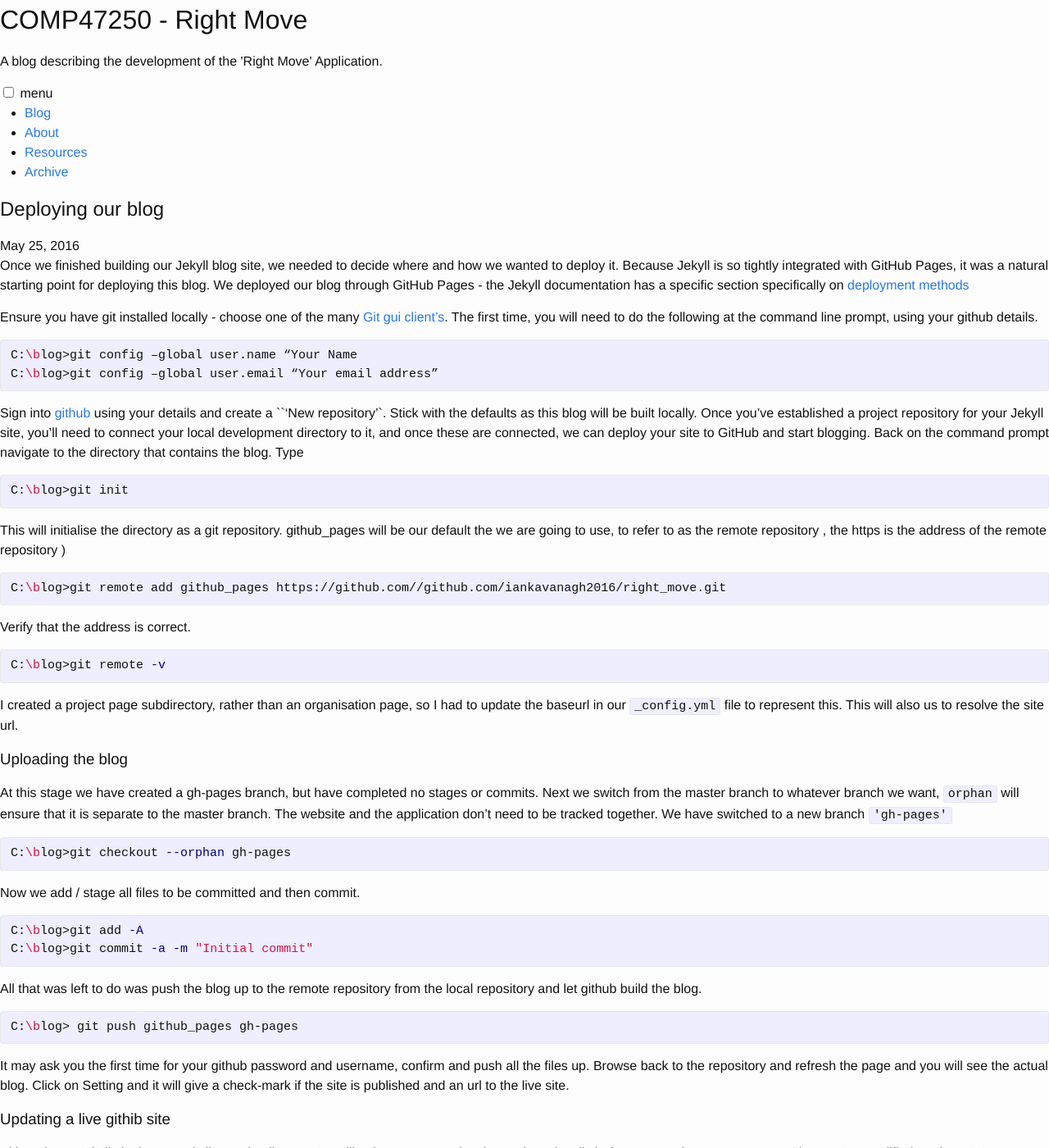
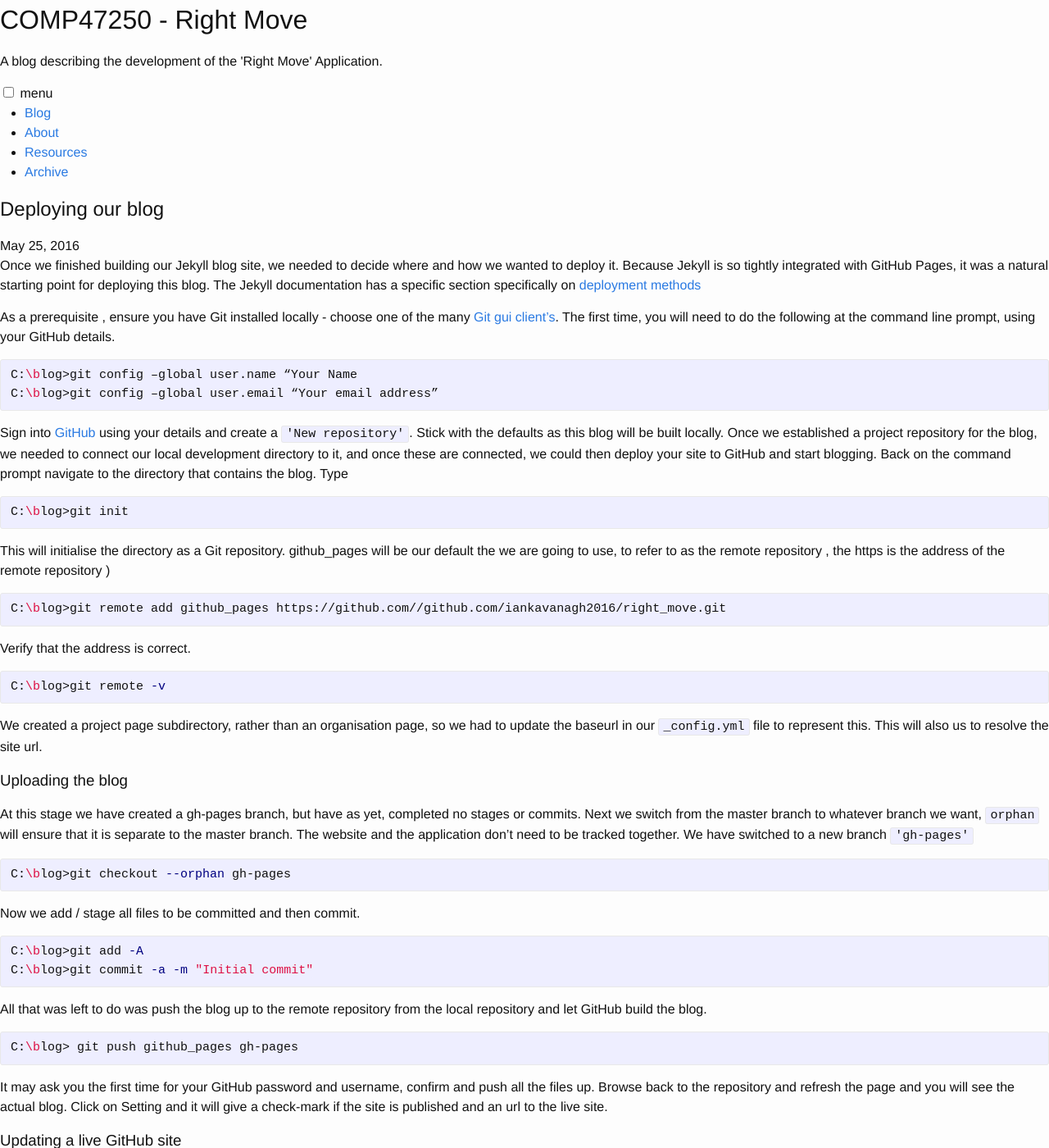
Before and after one commit to iankavanagh2016/RightMove_Blog, a Jekyll site: the page built from _posts/2016-05-25-Deploying-Jekyll.md, in a window 1280 px wide and 1400 px high. Shown: the whole window at 82% size. Built offline with Jekyll 4.4.1, drawn with Linux system fonts in a browser that asks for light colours; some of the changed text lies outside the part shown.

Commit message:
updated deploying blog

```diff
--- a/_posts/2016-05-25-Deploying-Jekyll.md
+++ b/_posts/2016-05-25-Deploying-Jekyll.md
@@ -2,31 +2,31 @@
 layout: post
 title:  "Deploying our blog"
 date:   2016-05-25
-tags:  [jekyll, deployment, github pages, git]
+tags:  [jekyll, deployment, GitHub pages, Git]
 ---
 Once we finished building our Jekyll blog site, we needed to decide where and how we wanted to deploy it.
 Because Jekyll is so tightly integrated with GitHub Pages, it was a natural starting point for deploying this blog.
-We deployed our blog through GitHub Pages - the Jekyll documentation has a specific section specifically on [deployment methods](http://jekyllrb.com/docs/deployment-methods/ "deployment methods")
+The Jekyll documentation has a specific section specifically on [deployment methods](http://jekyllrb.com/docs/deployment-methods/ "deployment methods")
 
-Ensure you have git installed locally - choose one of the many [Git gui client's](https://git-scm.com/downloads/guis).
-The first time, you will need to do the following at the command line prompt, using your github details.
+As a prerequisite , ensure you have Git installed locally - choose one of the many [Git gui client's](https://git-scm.com/downloads/guis).
+The first time, you will need to do the following at the command line prompt, using your GitHub details.
 
 {% highlight bash %}
 C:\blog>git config –global user.name “Your Name
 C:\blog>git config –global user.email “Your email address”
 {% endhighlight %}
 
-Sign into [github](https://github.com/) using your details and create a ``'New repository'`.
+Sign into [GitHub](https://github.com/) using your details and create a `'New repository'`.
 Stick with the defaults as this blog will be built locally.
-Once you've established a project repository for your Jekyll site, you'll need to connect your local development directory to it,
-and once these are connected, we can deploy your site to GitHub and start blogging.
+Once we established a project repository for the blog, we needed to connect our local development directory to it,
+and once these are connected, we could then deploy your site to GitHub and start blogging.
 Back on the command prompt navigate to the directory that contains the blog. Type
 
 {% highlight bash %}
 C:\blog>git init
 {% endhighlight %}
 
-This will initialise the directory as a git repository.
+This will initialise the directory as a Git repository.
 github_pages will be our default the we are going to use, to refer to as the remote repository , the https is the address of the remote repository )
 
 {% highlight bash %}
@@ -39,13 +39,13 @@ Verify that the address is correct.
 C:\blog>git remote -v
 {% endhighlight %}
 
-I created a project page subdirectory, rather than an organisation page,  so I had to update the baseurl in our `_config.yml` file to represent this.
+We created a project page subdirectory, rather than an organisation page,  so we had to update the baseurl in our `_config.yml` file to represent this.
 This will also us to resolve the site url.
 
 
 # Uploading the  blog
 
-At this stage we have created a gh-pages branch, but have completed no stages or commits. Next we switch from the master branch to
+At this stage we have created a gh-pages branch, but have as yet, completed no stages or commits. Next we switch from the master branch to
 whatever branch we want, `orphan` will ensure that it is separate to the master branch.
 The website and the application don't need to be tracked together. We have switched to a new branch `'gh-pages'`
 
@@ -60,17 +60,17 @@ C:\blog>git add -A
 C:\blog>git commit -a -m "Initial commit"
 {% endhighlight %}
 
-All that was left to do was push the blog up to the remote repository from the local repository and let github build the blog.
+All that was left to do was push the blog up to the remote repository from the local repository and let GitHub build the blog.
 
 {% highlight bash %}
 C:\blog> git push github_pages gh-pages
 {% endhighlight %}
 
-It may ask you the first time for your github password and username, confirm and push all the files up.
+It may ask you the first time for your GitHub password and username, confirm and push all the files up.
 Browse back to the repository and refresh the page and you will see the actual blog.
 Click on Setting and it will give a check-mark if the site is published and an url to the live site.
 
-# Updating a live githib site
+# Updating a live GitHub site
 
 Although our Jekyll site is currently live and online, you're still going to want to develop and test locally before you push your content up.
 Since we've modified our base URL however, this can be a little bit of a problem.
```
